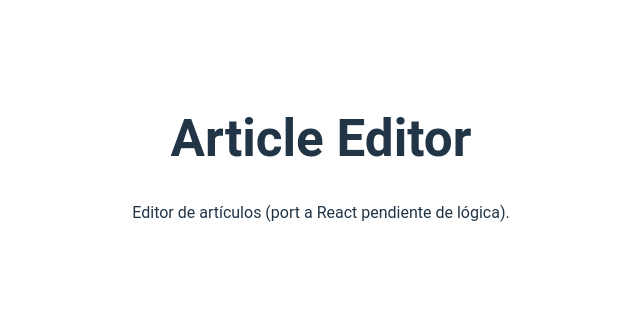
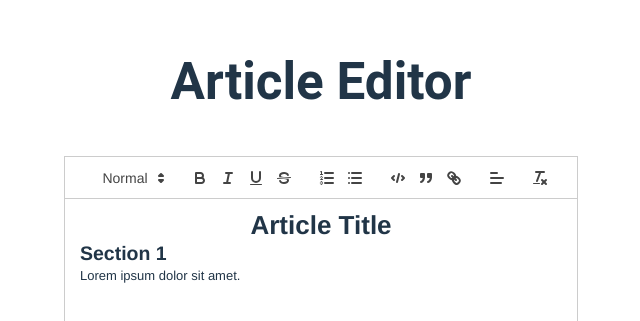
Before and after one commit to FernandoHV93/tamer_dev_front, a React (Vite) app in the folder react-app/: page /article_editor_page in a window 1280 px wide. Shown: the part 241-562 px from the top of the page, without its empty margins (319-959 px from the left). Built offline with nearby package versions, Linux system fonts and the light colour scheme; no server answers.

Commit message:
feat(react): basic Article Editor with Quill and ArticleDto->HTML converter

```diff
--- a/react-app/package.json
+++ b/react-app/package.json
@@ -12,6 +12,7 @@
   "dependencies": {
     "axios": "^1.11.0",
     "classnames": "^2.5.1",
+    "quill": "^2.0.3",
     "react": "^19.1.1",
     "react-dom": "^19.1.1",
     "react-router-dom": "^7.8.0",
--- /dev/null
+++ b/react-app/src/components/editor/ArticleEditor.tsx
@@ -0,0 +1,55 @@
+import { useEffect, useRef } from 'react'
+import Quill from 'quill'
+import 'quill/dist/quill.snow.css'
+
+type Props = {
+  html?: string
+  onChange?: (html: string) => void
+}
+
+export default function ArticleEditor({ html, onChange }: Props) {
+  const containerRef = useRef<HTMLDivElement | null>(null)
+  const quillRef = useRef<Quill | null>(null)
+
+  useEffect(() => {
+    if (!containerRef.current) return
+    if (quillRef.current) return
+
+    const editorEl = document.createElement('div')
+    containerRef.current.appendChild(editorEl)
+    const q = new Quill(editorEl, {
+      theme: 'snow',
+      modules: {
+        toolbar: [
+          [{ header: [1, 2, 3, false] }],
+          ['bold', 'italic', 'underline', 'strike'],
+          [{ list: 'ordered' }, { list: 'bullet' }],
+          ['code-block', 'blockquote', 'link'],
+          [{ align: [] }],
+          ['clean'],
+        ],
+      },
+    })
+    quillRef.current = q
+
+    if (html) {
+      const root = q.root
+      root.innerHTML = html
+    }
+
+    q.on('text-change', () => {
+      onChange?.(q.root.innerHTML)
+    })
+  }, [])
+
+  useEffect(() => {
+    if (!quillRef.current) return
+    if (html === undefined) return
+    const current = quillRef.current.root.innerHTML
+    if (current !== html) {
+      quillRef.current.root.innerHTML = html
+    }
+  }, [html])
+
+  return <div ref={containerRef} />
+}
--- /dev/null
+++ b/react-app/src/lib/articleDtoToHtml.ts
@@ -0,0 +1,70 @@
+// Converts a Flutter-like ArticleDto (H1/body or h1/body) into simple HTML
+
+type TextFmt = { text?: string; N?: boolean; I?: boolean; U?: boolean; aligment?: string; size?: string }
+
+function escapeHtml(s: string) {
+  return s
+    .replace(/&/g, '&amp;')
+    .replace(/</g, '&lt;')
+    .replace(/>/g, '&gt;')
+}
+
+function renderText(t: TextFmt): string {
+  let inner = escapeHtml(t.text ?? '')
+  if (t.N) inner = `<strong>${inner}</strong>`
+  if (t.I) inner = `<em>${inner}</em>`
+  if (t.U) inner = `<u>${inner}</u>`
+  return inner
+}
+
+export function articleDtoToHtml(article: any): string {
+  if (!article) return ''
+  const h1 = article.H1 ?? article.h1
+  let html = ''
+  if (h1?.text) {
+    html += `<h1 style="text-align:${h1.aligment ?? 'left'}">${renderText(h1)}</h1>`
+  }
+  const body = Array.isArray(article.body) ? article.body : []
+  for (const section of body) {
+    if (section?.title?.text) {
+      html += `<h2 style="text-align:${section.title.aligment ?? 'left'}">${renderText(section.title)}</h2>`
+    }
+    if (Array.isArray(section?.text)) {
+      for (const p of section.text) {
+        if (!p?.text) continue
+        html += `<p style="text-align:${p.aligment ?? 'left'}">${renderText(p)}</p>`
+      }
+    }
+    if (Array.isArray(section?.images)) {
+      for (const img of section.images) {
+        if (img?.url) {
+          const alt = escapeHtml(img.text ?? '')
+          html += `<figure><img src="${img.url}" alt="${alt}" /><figcaption>${alt}</figcaption></figure>`
+        }
+      }
+    }
+    if (Array.isArray(section?.codes)) {
+      for (const code of section.codes) {
+        if (code?.code) {
+          html += `<pre><code>${escapeHtml(code.code)}</code></pre>`
+        }
+      }
+    }
+    if (Array.isArray(section?.links)) {
+      for (const link of section.links) {
+        if (link?.url && link?.text) {
+          html += `<p><a href="${link.url}" target="_blank" rel="noopener noreferrer">${escapeHtml(link.text)}</a></p>`
+        }
+      }
+    }
+    if (Array.isArray(section?.citations)) {
+      for (const c of section.citations) {
+        if (c?.citation || c?.text) {
+          const txt = c.citation ?? c.text
+          html += `<blockquote>${escapeHtml(txt)}</blockquote>`
+        }
+      }
+    }
+  }
+  return html
+}
--- a/react-app/src/pages/ArticleEditorPage.tsx
+++ b/react-app/src/pages/ArticleEditorPage.tsx
@@ -1,8 +1,22 @@
+import { useMemo, useState } from 'react'
+import ArticleEditor from '../components/editor/ArticleEditor'
+import { articleDtoToHtml } from '../lib/articleDtoToHtml'
+
 export default function ArticleEditorPage() {
+  // Placeholder de un ArticleDto mínimo
+  const dto = useMemo(() => ({
+    H1: { text: 'Article Title', N: true, I: false, U: false, aligment: 'center', size: 'H1' },
+    body: [
+      { title: { text: 'Section 1', N: true, I: false, U: false, aligment: 'left', size: 'H2' }, text: [{ text: 'Lorem ipsum dolor sit amet.', N: false, I: false, U: false, aligment: 'left', size: 'body' }], images: [], codes: [], links: [], citations: [] },
+    ],
+  }), [])
+
+  const [html, setHtml] = useState(articleDtoToHtml(dto))
+
   return (
-    <div style={{ padding: 24 }}>
+    <div style={{ padding: 24, display: 'grid', gap: 12 }}>
       <h1>Article Editor</h1>
-      <p>Editor de artículos (port a React pendiente de lógica).</p>
+      <ArticleEditor html={html} onChange={setHtml} />
     </div>
   )
 }
```
Also changed, not shown: 1 other file (tests, documents, lock files or other folders).
